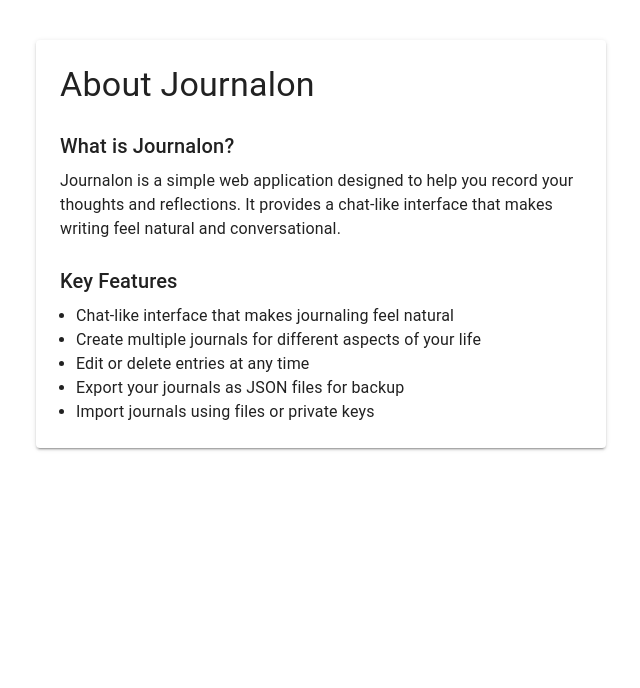
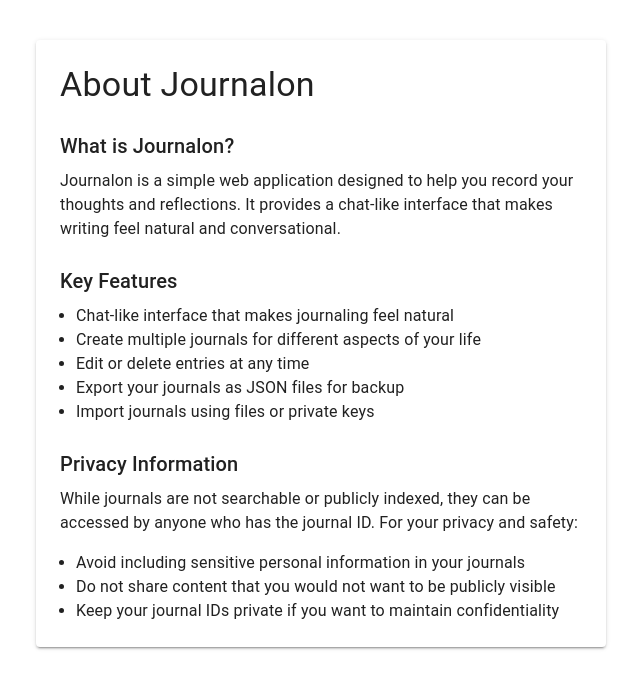
Before and after one commit to magland/journalon, a React (Vite) app: page /journalon/about in a window 1280 px wide. Shown: the top 688 px of the page, without its empty margins (4-644 px from the left). Built offline with nearby package versions, Linux system fonts and the light colour scheme.

Commit message:
update about

```diff
--- a/src/components/AboutPage.tsx
+++ b/src/components/AboutPage.tsx
@@ -25,6 +25,18 @@
           <li>Export your journals as JSON files for backup</li>
           <li>Import journals using files or private keys</li>
         </Typography>
+
+        <Typography variant="h6" gutterBottom sx={{ mt: 3 }}>
+          Privacy Information
+        </Typography>
+        <Typography paragraph>
+          While journals are not searchable or publicly indexed, they can be accessed by anyone who has the journal ID. For your privacy and safety:
+        </Typography>
+        <Typography component="ul" sx={{ pl: 2 }}>
+          <li>Avoid including sensitive personal information in your journals</li>
+          <li>Do not share content that you would not want to be publicly visible</li>
+          <li>Keep your journal IDs private if you want to maintain confidentiality</li>
+        </Typography>
       </Paper>
     </Box>
   );
```
